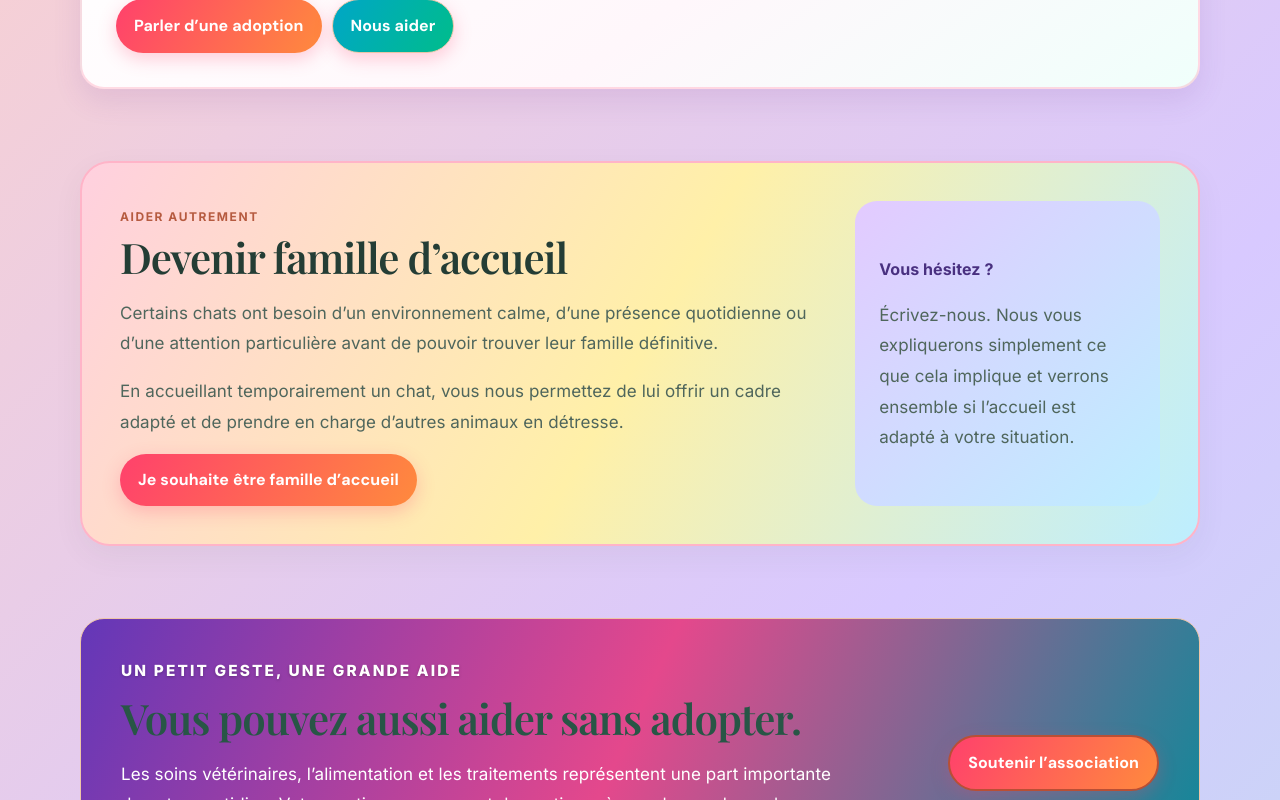
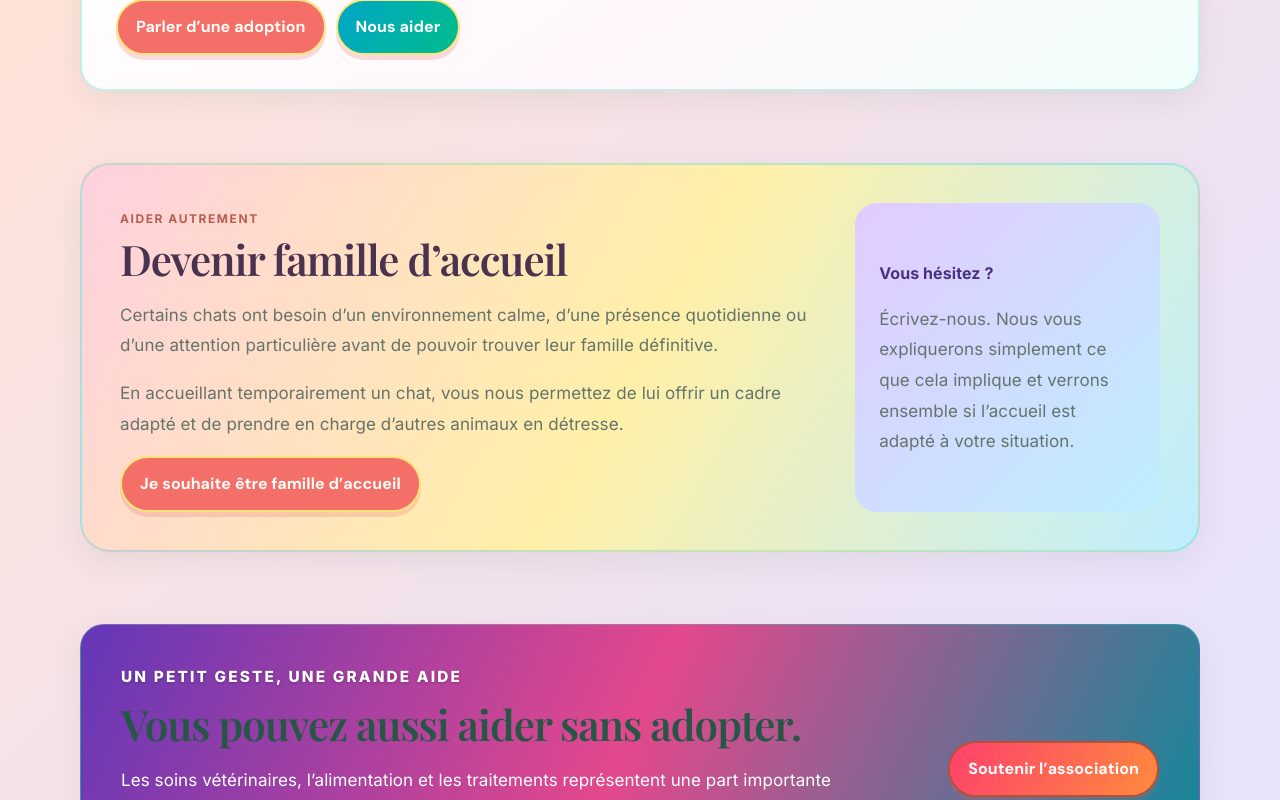
Before and after one commit to ViriGoodFeel/les-chats-feelingood-site, a Next.js app: page / in a window 1280 px wide. Shown: the part 2346-3146 px from the top of the page. Built offline with nearby package versions, Linux system fonts and the light colour scheme; no server answers.

Commit message:
Harmonize sitewide colors and components

```diff
--- a/app/styles.css
+++ b/app/styles.css
@@ -2598,3 +2598,30 @@ body{
     border-radius:20px!important;
   }
 }
+
+
+/* Identité visuelle harmonisée sur toutes les pages */
+:root{
+  --cream:#fff5d6;--ink:#2d443a;--muted:#65746b;--brand:#f36f68;
+  --brand-dark:#dc5957;--green:#53c9bd;--red:#f36f68;--card:#fffdf8;
+  --line:#f4c9b9;--soft:#dff6ef;--site-coral:#f78376;
+  --site-turquoise:#a9e9df;--site-yellow:#ffe37b;--site-lilac:#e5dcfa;
+}
+body{background:linear-gradient(135deg,#fff5d6 0%,#ffe3d7 38%,#e9e2fb 68%,#d8f5ed 100%)!important;color:var(--ink)!important;}
+.top-banner,.adoption-header,.detail-topbar{background:rgba(255,253,248,.94)!important;border-color:rgba(243,111,104,.35)!important;box-shadow:0 8px 26px rgba(65,73,55,.08)!important;}
+.main-nav a:not(.don-btn):hover,.adoption-menu a:hover{background:#fff0b8!important;color:#2d665b!important;}
+.don-btn,.btn,.button,.adoption-page .cat-card .btn,.premium-cta .btn,.detail-bottom-cta .btn{
+  background:#f36f68!important;color:#fffdf8!important;border:2px solid #ffe37b!important;box-shadow:0 5px 0 rgba(220,89,87,.2)!important;
+}
+.don-btn:hover,.btn:hover,.button:hover,.adoption-page .cat-card .btn:hover,.premium-cta .btn:hover,.detail-bottom-cta .btn:hover{background:#dc5957!important;}
+.card,.cat-card,.adoption-filter-card,.detail-facts,.detail-fact,.detail-compatibility,.detail-photo-frame,.gallery-premium .gallery-main,.detail-story,.detail-health,.contact-section,.about-section,.support-section,.feature-section,.how-section,.empty-state{
+  border-color:rgba(83,201,189,.32)!important;box-shadow:0 10px 28px rgba(45,68,58,.07)!important;
+}
+.section-heading .eyebrow,.eyebrow,.detail-kicker,.detail-section-label{color:#b95d50!important;}
+.adoption-title-shape{background:linear-gradient(125deg,#ffe37b 0%,#ffc9bd 52%,#a9e9df 100%)!important;}
+.adoption-filter-card,.adoption-filter-field select{background:#fffdf8!important;}
+.badge,.adoption-page .badge.green{background:#dff6ef!important;color:#2d665b!important;border:1px solid #a9e9df!important;}
+.premium-cta,.detail-bottom-cta{background:linear-gradient(120deg,#ffe37b 0%,#ffc9bd 48%,#a9e9df 100%)!important;border:2px solid rgba(243,111,104,.35)!important;}
+.logo-zone h2,.adoption-logo span{color:var(--ink)!important;}
+a:focus-visible,button:focus-visible,select:focus-visible{outline:3px solid #f36f68!important;outline-offset:3px!important;}
+@media(max-width:760px){.top-banner,.adoption-header,.detail-topbar{border-radius:18px!important;}.section-heading,.adoption-title-shape{border-radius:22px!important;}.btn,.button,.don-btn{max-width:100%;}}
```
